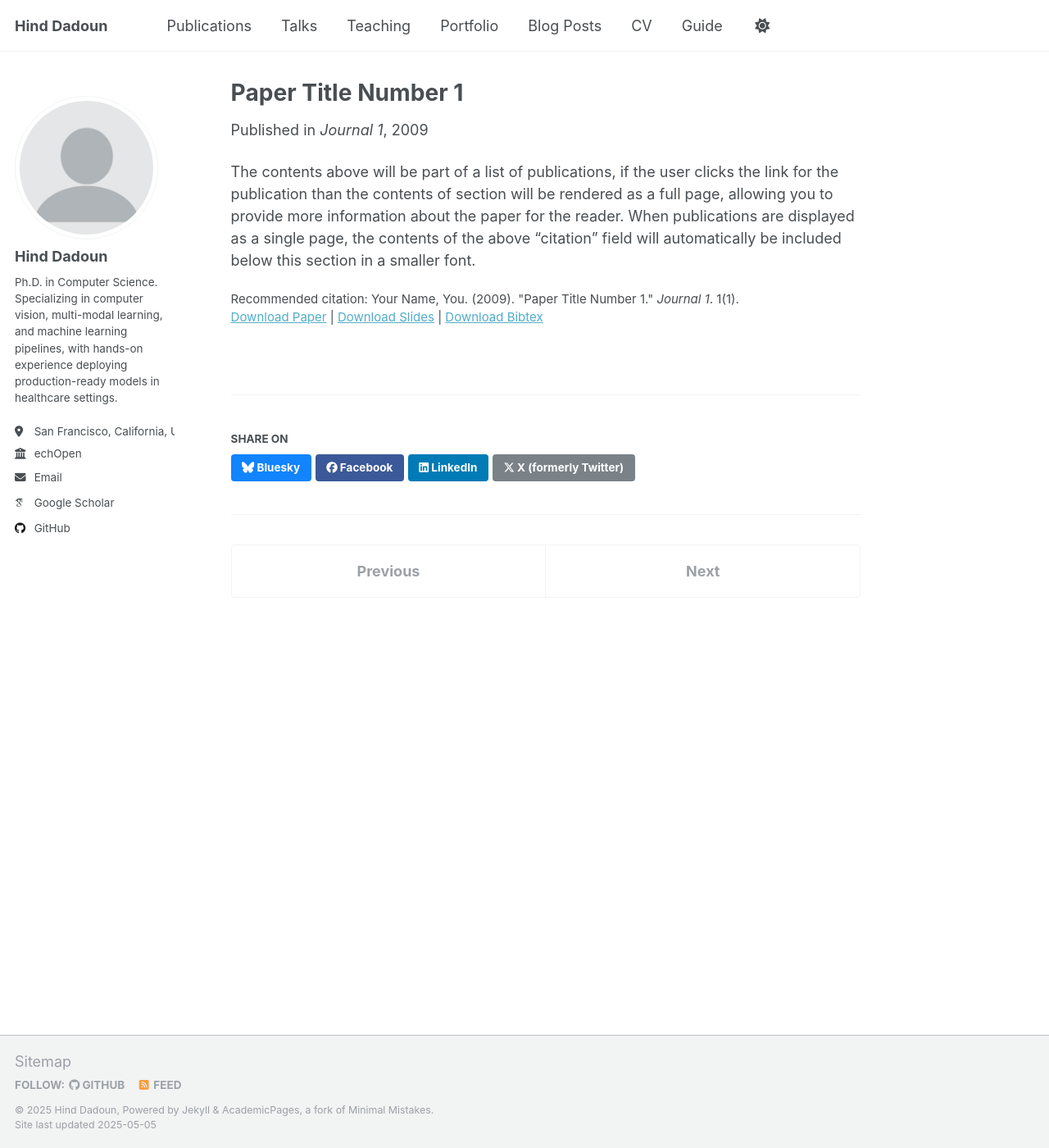
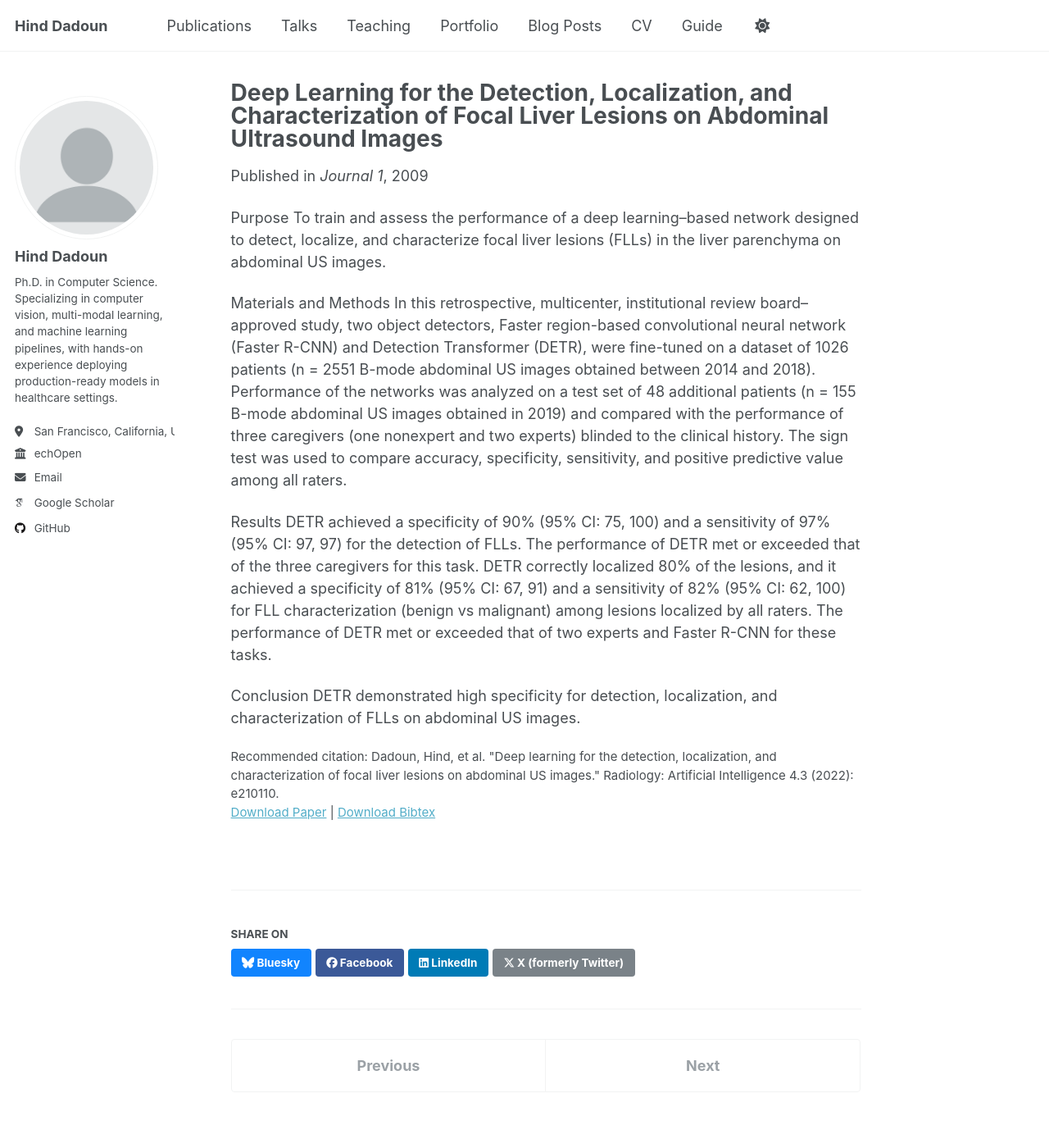
Before and after one commit to h-dadoun/h-dadoun.github.io, a Jekyll site: the page built from _publications/2009-10-01-paper-title-number-1.md, in a window 1280 px wide and 1400 px high. Shown: the whole window at 82% size. Built offline with Jekyll 4.4.1, drawn with Linux system fonts in a browser that asks for light colours; some web fonts are replaced.

Commit message:
first pub info

```diff
--- a/_publications/2009-10-01-paper-title-number-1.md
+++ b/_publications/2009-10-01-paper-title-number-1.md
@@ -1,14 +1,23 @@
 ---
-title: "Paper Title Number 1"
+title: "Deep Learning for the Detection, Localization, and Characterization of Focal Liver Lesions on Abdominal Ultrasound Images"
 collection: publications
 category: manuscripts
 permalink: /publication/2009-10-01-paper-title-number-1
 excerpt: 'This paper is about the number 1. The number 2 is left for future work.'
 date: 2009-10-01
 venue: 'Journal 1'
-slidesurl: 'http://academicpages.github.io/files/slides1.pdf'
-paperurl: 'http://academicpages.github.io/files/paper1.pdf'
-bibtexurl: 'http://academicpages.github.io/files/bibtex1.bib'
-citation: 'Your Name, You. (2009). &quot;Paper Title Number 1.&quot; <i>Journal 1</i>. 1(1).'
+paperurl: 'http://hdadoun.github.io/files/files/dadoun-et-al-2022-deep-learning-for-the-detection-localization-and-characterization-of-focal-liver-lesions-on-abdominal.pdf'
+bibtexurl: 'http://hdadoun.github.io/files/dadoun2022deep.bib'
+citation: 'Dadoun, Hind, et al. "Deep learning for the detection, localization, and characterization of focal liver lesions on abdominal US images." Radiology: Artificial Intelligence 4.3 (2022): e210110.'
 ---
-The contents above will be part of a list of publications, if the user clicks the link for the publication than the contents of section will be rendered as a full page, allowing you to provide more information about the paper for the reader. When publications are displayed as a single page, the contents of the above "citation" field will automatically be included below this section in a smaller font.
+Purpose
+To train and assess the performance of a deep learning–based network designed to detect, localize, and characterize focal liver lesions (FLLs) in the liver parenchyma on abdominal US images.
+
+Materials and Methods
+In this retrospective, multicenter, institutional review board–approved study, two object detectors, Faster region-based convolutional neural network (Faster R-CNN) and Detection Transformer (DETR), were fine-tuned on a dataset of 1026 patients (n = 2551 B-mode abdominal US images obtained between 2014 and 2018). Performance of the networks was analyzed on a test set of 48 additional patients (n = 155 B-mode abdominal US images obtained in 2019) and compared with the performance of three caregivers (one nonexpert and two experts) blinded to the clinical history. The sign test was used to compare accuracy, specificity, sensitivity, and positive predictive value among all raters.
+
+Results
+DETR achieved a specificity of 90% (95% CI: 75, 100) and a sensitivity of 97% (95% CI: 97, 97) for the detection of FLLs. The performance of DETR met or exceeded that of the three caregivers for this task. DETR correctly localized 80% of the lesions, and it achieved a specificity of 81% (95% CI: 67, 91) and a sensitivity of 82% (95% CI: 62, 100) for FLL characterization (benign vs malignant) among lesions localized by all raters. The performance of DETR met or exceeded that of two experts and Faster R-CNN for these tasks.
+
+Conclusion
+DETR demonstrated high specificity for detection, localization, and characterization of FLLs on abdominal US images.
```
Also changed, not shown: files/bibtex1.bib (deleted, +0 -10 lines), files/dadoun2022deep.bib (added, +10 -0 lines), 4 other files.
